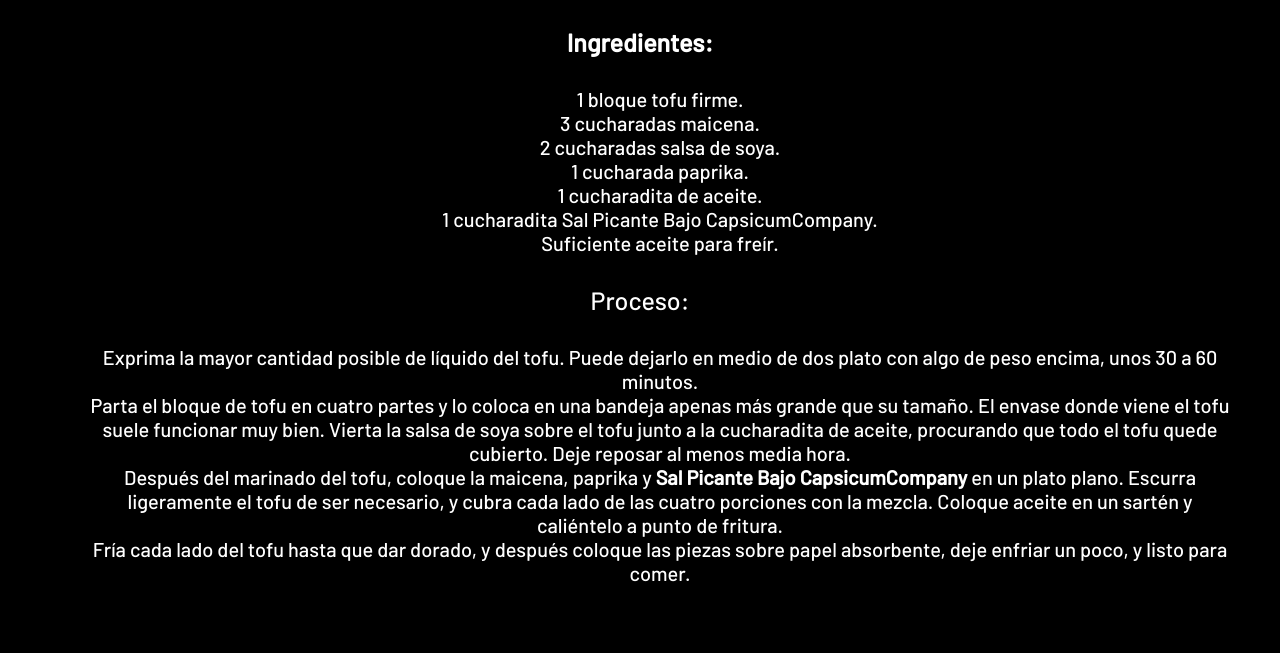
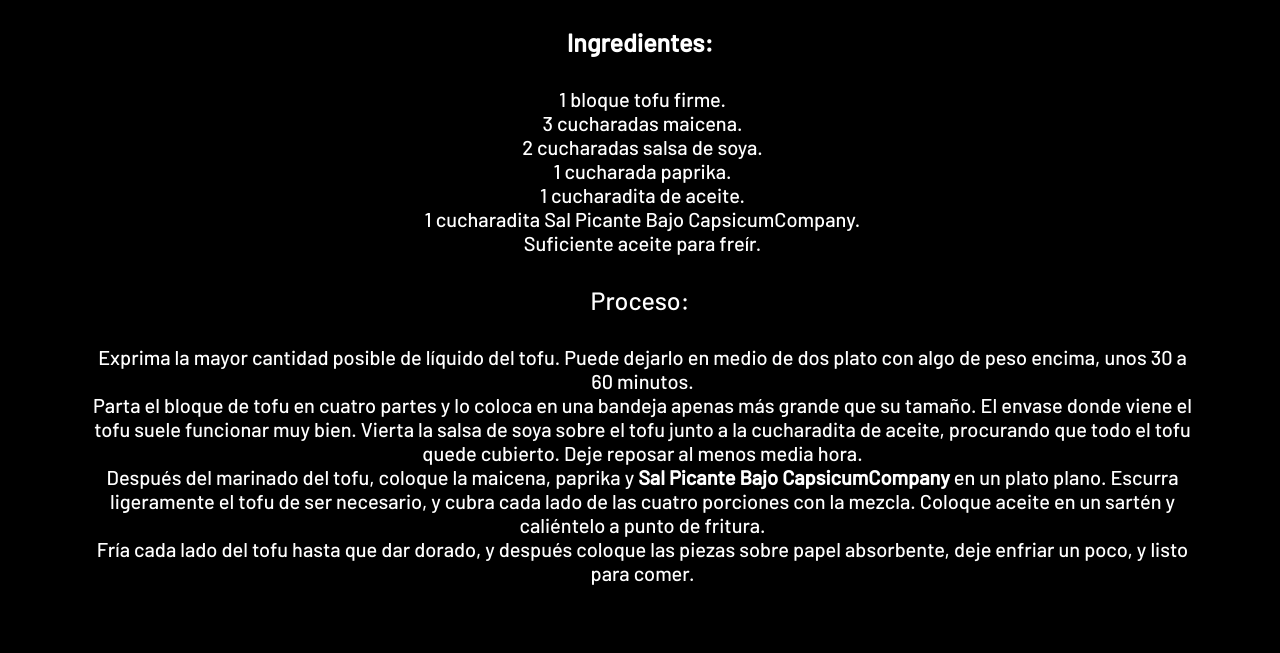
Before and after one commit to diosDeNada/capsicumCompanyFirstPage, a plain HTML site: page index.html in a window 1280 px wide. Shown: the part 5534-6187 px from the top of the page. Drawn offline with Linux system fonts and the light colour scheme; a web font is replaced by a local one.

Commit message:
Update estilosCC.css

```diff
--- a/estilosCC.css
+++ b/estilosCC.css
@@ -36,11 +36,15 @@ p{
 	line-height: 1.6;
 }
 
+li{
+	text-align: center;
+	margin-right: 35px;
+}
+
 ol li,
 ul li{
 	list-style: none;
 	font-size: 20px;
-	text-align: center;
 }
 
 #header{
```
